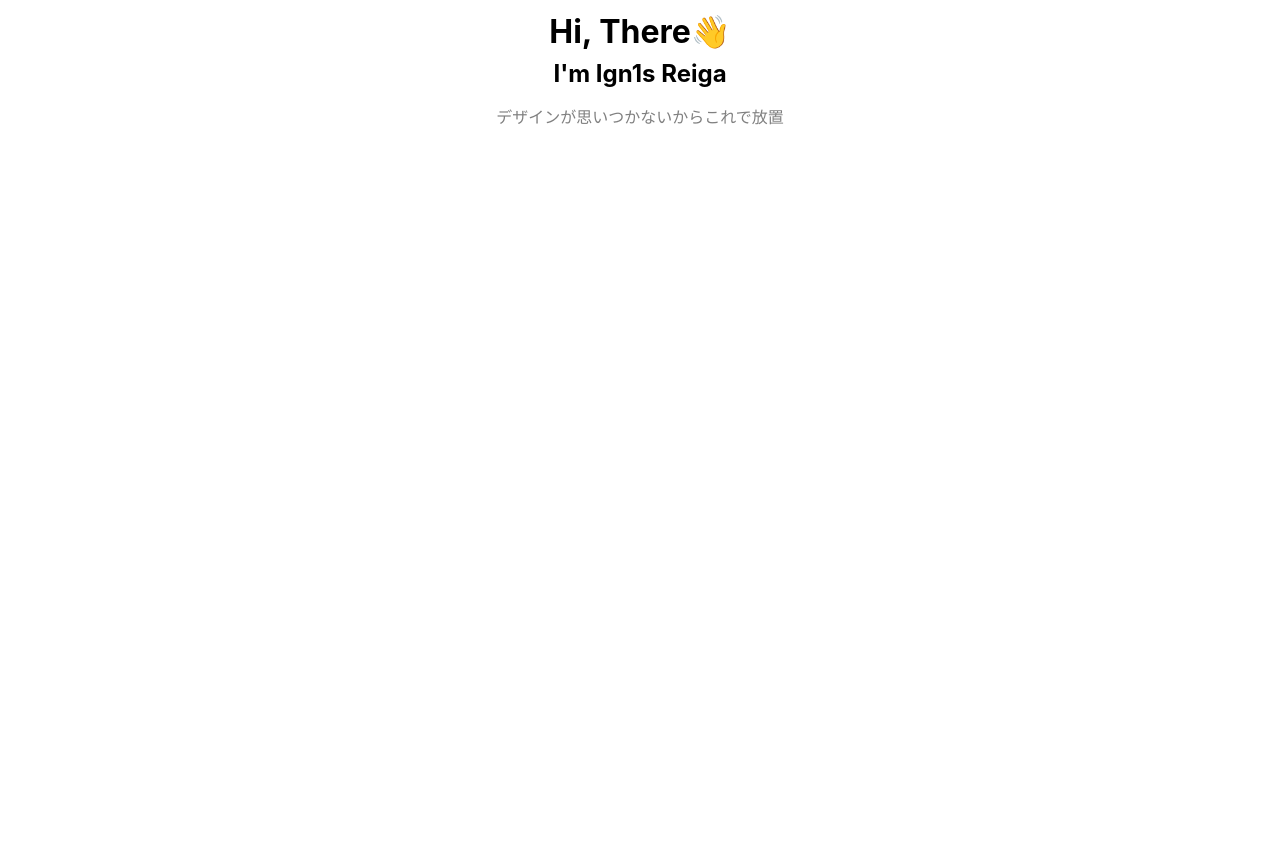
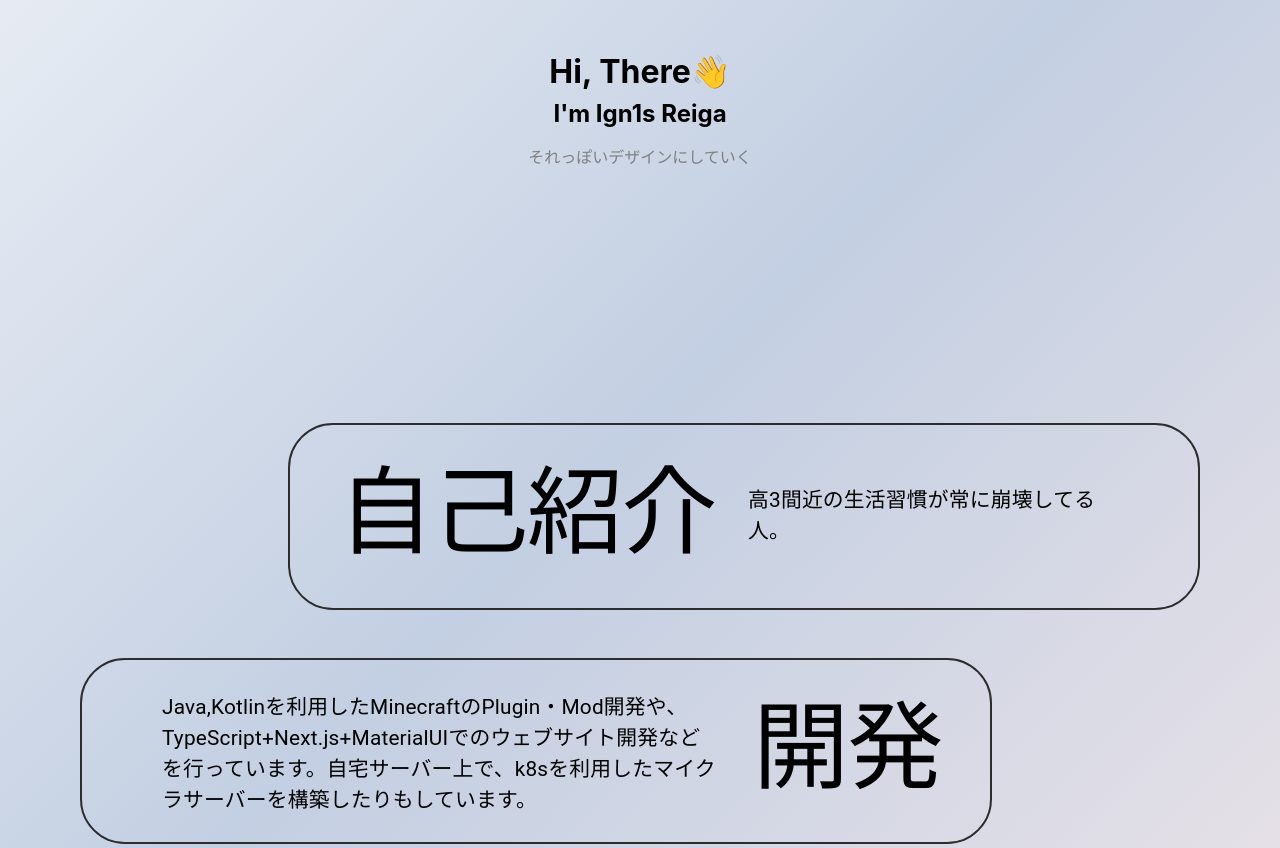
Before and after one commit to Ign1s-Reiga/ign1s-reiga.github.io, a Next.js app: page / in a window 1280 px wide. Shown: the part 449-1297 px from the top of the page. Before the commit the page ends 800 px from the top, so only its background shows below. Built offline with nearby package versions, Linux system fonts and the light colour scheme.

Commit message:
add contact

```diff
--- /dev/null
+++ b/components/Describe.tsx
@@ -0,0 +1,54 @@
+import styled from '@emotion/styled'
+import { css } from '@emotion/react';
+import { Typography } from '@mui/material'
+
+const styles = {
+  left: css`
+    margin-right: auto;
+    flex-direction: row-reverse;
+    .MuiTypography-body1 {
+      font-size: 1.3rem;
+      margin: auto auto auto 2rem;
+      white-space: pre-line;
+      justify-self: self-start;
+    }
+    .MuiTypography-h1 {
+      white-space: nowrap;
+      margin-left: 2rem;
+    }
+  `,
+  right: css`
+    margin-left: auto;
+    flex-direction: row;
+    .MuiTypography-body1 {
+      font-size: 1.3rem;
+      white-space: break-spaces;
+      margin: auto 2rem;
+    }
+    .MuiTypography-h1 {
+      white-space: nowrap;
+    }
+  `
+};
+
+const DescribeContainer = styled.div`
+  border: 2px solid #2d2d2d;
+  border-radius: 45px;
+  margin: 1.5rem 3rem;
+  padding: 2rem 3rem;
+  height: 25%;
+  width: 75%;
+  display: flex;
+  flex-grow: 1;
+  flex-direction: row;
+`
+
+const Describe = (props: {side: string, title: string, desc: string}) => {
+  return (
+    <DescribeContainer css={props.side === 'left' ? styles.left : styles.right}>
+      <Typography variant='h1'>{props.title}</Typography>
+      <Typography variant='body1'>{props.desc}</Typography>
+    </DescribeContainer>
+  );
+};
+export default Describe;
--- a/pages/_app.tsx
+++ b/pages/_app.tsx
@@ -1,7 +1,21 @@
-import '../styles/globals.css';
 import type { AppProps } from 'next/app';
 import Head from 'next/head';
 import React, { useEffect } from 'react';
+import { css, Global } from '@emotion/react'
+
+const globalStyle = css`
+  body {
+    padding: 0;
+    margin: 0;
+    font-family: -apple-system, BlinkMacSystemFont, Segoe UI, Roboto, Oxygen, Ubuntu, Cantarell, Fira Sans, Droid Sans, Helvetica Neue, sans-serif;
+    min-height: 100vh;
+    background-image: linear-gradient(135deg, #f5f7fa 0%, #c3cfe2 50%, #f3e7e9 100%);
+  }
+
+  * {
+    box-sizing: border-box;
+  }
+`
 
 const App = ({ Component, pageProps }: AppProps) => {
   const [showScreen, setShowScreen] = React.useState(false);
@@ -15,8 +29,9 @@ const App = ({ Component, pageProps }: AppProps) => {
         <Head>
           <title>Ign1s Reiga - Portfolio</title>
           <meta name='description' content="Ign1s-Reiga's portfolio"/>
-          <link rel={'icon'} href={'/icon.png'}/>
+          <link rel='icon' href='/icon.png'/>
         </Head>
+        <Global styles={ globalStyle }/>
         <Component {...pageProps}/>
       </>
       : ''
--- a/pages/index.tsx
+++ b/pages/index.tsx
@@ -1,24 +1,45 @@
-import type { NextPage } from 'next';
-import { Avatar, ThemeProvider } from '@mui/material';
+import Image from 'next/image';
+import { Avatar, IconButton, Link } from '@mui/material';
 import React, { useCallback, useEffect, useState } from 'react';
 import { css } from '@emotion/react';
 import { darkTheme, lightTheme } from 'theme/theme';
+import styled from '@emotion/styled'
+import Describe from '../components/Describe';
+import twitterIcon from '../public/twitter-icon.png'
+import githubIcon from '../public/github-icon.png'
+
+const Container = styled.div`
+  height: 100vh;
+  display: flex;
+  flex-direction: column;
+  flex-grow: 1;
+`
 
 const styles = {
   main: css`
-    min-height: 90vh;
-    padding: 4rem 0;
-    flex: 1;
-    display: flex;
-    flex-direction: column;
     justify-content: center;
     align-items: center;
-
     h1 {
       margin-bottom: 0.5rem;
     }
     h2 {
       margin: 0;
+    }
+  `,
+  about: css`
+    display: flex;
+    padding: 3rem 0;
+    user-select: none;
+  `,
+  contact: css`
+    height: auto;
+    display: flex;
+    padding: 3rem 0;
+    flex-direction: row;
+    align-items: center;
+    justify-content: center;
+    a {
+      margin-right: 1.5rem;
     }
   `
 };
@@ -44,21 +65,40 @@ const useDarkMode = (defaultValue: boolean): [isDark: boolean, setDark: (dark: b
   return [isDarkInternal, setDark];
 };
 
-const Home: NextPage = () => {
+const Index = () => {
   const [isDarkMode, setDarkMode] = useDarkMode(false);
 
   return (
-    <ThemeProvider theme={isDarkMode ? darkTheme : lightTheme}>
-      <div style={{ padding: '0 2rem' }}>
-        <div css={styles.main}>
-          <Avatar alt='Ign1s Reiga' src='/icon.png' sx={{ width: 280, height: 280, mb: '2rem' }}/>
-          <h1>Hi, There👋</h1>
-          <h2>I&apos;m Ign1s Reiga</h2>
-          <p style={{ color: 'gray' }}>デザインが思いつかないからこれで放置</p>
-        </div>
-      </div>
-    </ThemeProvider>
+    <div css={css`padding: 0 2rem`}>
+      <Container css={ styles.main }>
+        <Avatar alt='Ign1s Reiga' src='/icon.png' sx={{ width: 280, height: 280, mb: '2rem' }}/>
+        <h1>Hi, There👋</h1>
+        <h2>I&apos;m Ign1s Reiga</h2>
+        <p css={css`color: gray;`}>それっぽいデザインにしていく</p>
+      </Container>
+      <Container css={ styles.about }>
+        <Describe
+          side='right'
+          title='自己紹介'
+          desc='高3間近の生活習慣が常に崩壊してる人。'
+        />
+        <Describe
+          side='left'
+          title='開発'
+          desc='Java,Kotlinを利用したMinecraftのPlugin・Mod開発や、TypeScript+Next.js+MaterialUIでのウェブサイト開発などを行っています。自宅サーバー上で、k8sを利用したマイクラサーバーを構築したりもしています。'
+        />
+        <Describe
+          side='right'
+          title='趣味'
+          desc='ゲーム好き。Steamゲーをよくやっており、特にやるものはパラドゲーと原神とマイクラ。開発も趣味としてやってる。'
+        />
+      </Container>
+      <Container css={ styles.contact }>
+        <Link href='https://twitter.com/rem7953_kogyo/'><Image src={ twitterIcon } width={48} height={48} alt='twitter-icon' /></Link>
+        <Link href='https://github.com/Ign1s-Reiga'><Image src={ githubIcon } width={48} height={48} alt='github-icon' /></Link>
+      </Container>
+    </div>
   );
 };
 
-export default Home;
+export default Index;
--- a/styles/globals.css
+++ /dev/null
@@ -1,16 +0,0 @@
-html,
-body {
-  padding: 0;
-  margin: 0;
-  font-family: -apple-system, BlinkMacSystemFont, Segoe UI, Roboto, Oxygen,
-    Ubuntu, Cantarell, Fira Sans, Droid Sans, Helvetica Neue, sans-serif;
-}
-
-a {
-  color: inherit;
-  text-decoration: none;
-}
-
-* {
-  box-sizing: border-box;
-}
```
Also changed, not shown: styles/ThemeButton.module.css (deleted, +0 -21 lines), public/github-icon.png (added), public/twitter-icon.png (added).
